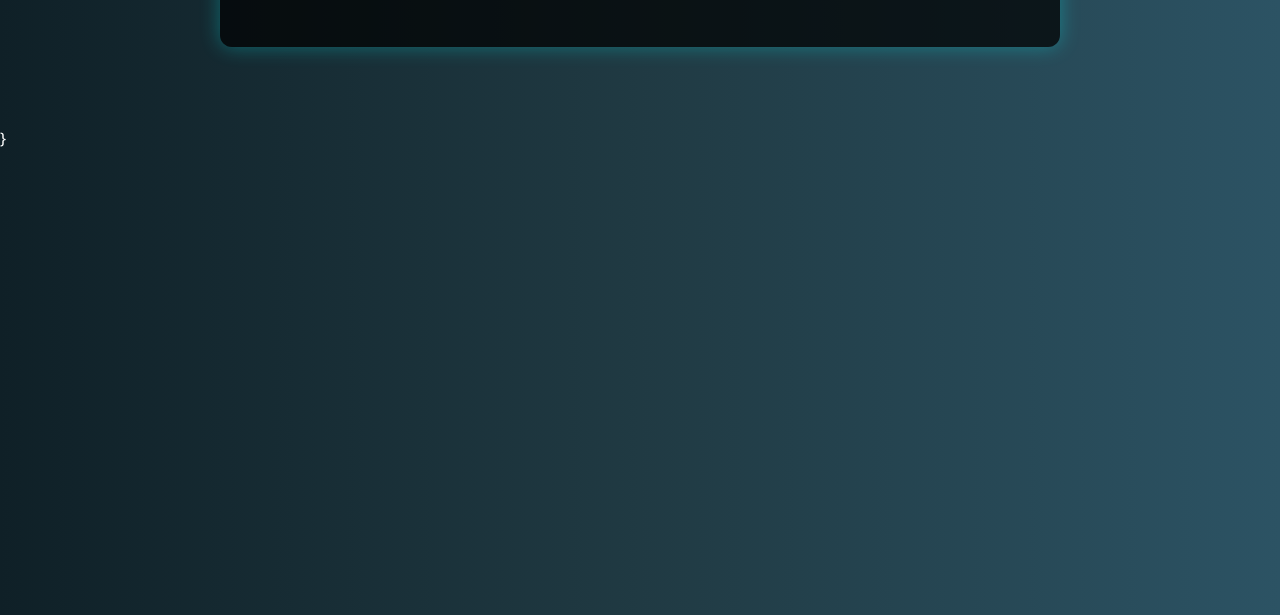
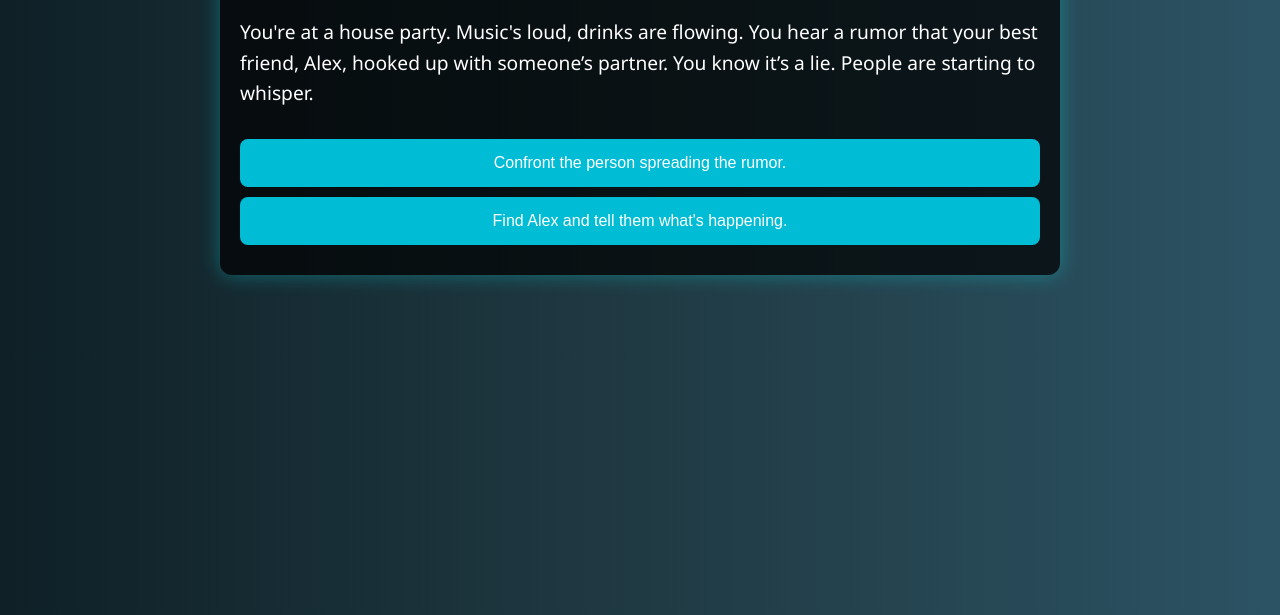
Before and after one commit to Jimkaram2/Interactive-Story-Game, a plain HTML site: page index.html in a window 1280 px wide. Shown: the part 185-800 px from the top of the page. Drawn offline with Linux system fonts and the light colour scheme.

Commit message:
Update index.html

```diff
--- a/index.html
+++ b/index.html
@@ -2,7 +2,7 @@
 <html lang="en">
 <head>
   <meta charset="UTF-8" />
-  <meta name="viewport" content="width=device-width, initial-scale=1.0" />
+  <meta name="viewport" content="width=device-width, initial-scale=1.0"/>
   <title>The Party Lie</title>
   <style>
     body {
@@ -167,60 +167,60 @@ const storyData = {
       avoid: {
         text: "You avoid Alex. Eventually, your friendship fades away. The guilt lingers.",
         choices: [
-      { text: "Reflect on what you should’ve done.", next: "endNegative" }]
+          { text: "Reflect on what you should’ve done.", next: "endNegative" }
+        ]
       },
       answerQuestions: {
         text: "You calmly answer questions. Eventually, people realize the rumor was fake. Alex is thankful.",
         choices: [
-      { text: "Celebrate together.", next: "positiveEnd" }]
+          { text: "Celebrate together.", next: "positiveEnd" }
+        ]
       },
       coolOff: {
         text: "You and Alex step outside. You talk, laugh, and realize who your real friends are.",
         choices: [
-      { text: "End the night on a positive note.", next: "positiveEnd" }]
+          { text: "End the night on a positive note.", next: "positiveEnd" }
+        ]
       },
       positiveEnd: {
-    text: "✨ You stood up for the truth and your friend. It wasn’t easy, but you did what was right. Your identity feels stronger than ever. You walk out into the night feeling proud—this is who you are.",
+        text: "You stood up for the truth and your friend. It wasn’t easy, but you did what was right. Your identity feels stronger than ever.",
         choices: [
-      { text: "🔁 Play again", next: "start" }]
+          { text: "Play again", next: "start" }
+        ]
       },
       chillEnd: {
-    text: "🎉 With the tension gone, you enjoy the party. You and Alex laugh, dance, and feel stronger than ever. The music feels lighter now, because the truth won.",
+        text: "With the tension gone, you enjoy the party. You and Alex feel closer than ever.",
         choices: [
-      { text: "🔁 Play again", next: "start" }]
+          { text: "Play again", next: "start" }
+        ]
       },
       neutralEnd: {
-    text: "🌗 You gave Alex space. Eventually, things returned to normal—but a bit of distance remained. You learned that silence can speak, too.",
+        text: "You respect Alex’s space. Eventually, things go back to normal, but something has changed.",
         choices: [
-      { text: "🔁 Play again", next: "start" }]
+          { text: "Play again", next: "start" }
+        ]
       },
       endNegative: {
-    text: "🕳️ You avoided the conflict, and your friendship slipped away. The party faded, but the weight of regret stayed. Identity isn’t just about who you are—it’s about what you stand for.",
+        text: "You walk away, and so does your connection with Alex. Some lies don’t fade quickly. You wonder what might’ve happened if you'd spoken up.",
         choices: [
-      { text: "🔁 Try a different path", next: "start" }]
+          { text: "Play again", next: "start" }
+        ]
       }
-          { text: "Find Alex and tell them what's happening.", next: "findAlex" }
-        ]
-      },
+    };
 
-      positiveEnd: {
-        text: "✨ You stood up for the truth and your friend. It wasn’t easy, but you did what was right. Your identity feels stronger than ever. You walk out into the night feeling proud—this is who you are.",
-        choices: [
-          { text: "🔁 Play again", next: "start" }]
-      },
-      chillEnd: {
-        text: "🎉 With the tension gone, you enjoy the party. You and Alex laugh, dance, and feel stronger than ever. The music feels lighter now, because the truth won.",
-        choices: [
-          { text: "🔁 Play again", next: "start" }]
-      },
-      neutralEnd: {
-        text: "🌗 You gave Alex space. Eventually, things returned to normal—but a bit of distance remained. You learned that silence can speak, too.",
-        choices: [
-          { text: "🔁 Play again", next: "start" }]
-      },
-      endNegative: {
-        text: "🕳️ You avoided the conflict, and your friendship slipped away. The party faded, but the weight of regret stayed. Identity isn’t just about who you are—it’s about what you stand for.",
-        choices: [
-          { text: "🔁 Try a different path", next: "start" }]
+    function renderScene(sceneKey) {
+      const scene = storyData[sceneKey];
+      document.getElementById("story").innerText = scene.text;
+      const choicesContainer = document.querySelector(".choices");
+      choicesContainer.innerHTML = "";
+      scene.choices.forEach(choice => {
+        const button = document.createElement("button");
+        button.innerText = choice.text;
+        button.onclick = () => renderScene(choice.next);
+        choicesContainer.appendChild(button);
+      });
+    }
+    window.onload = () => renderScene("start");
   </script>
-      }
+</body>
+</html>
```
Lines whose indentation alone changed are shown as unchanged.
